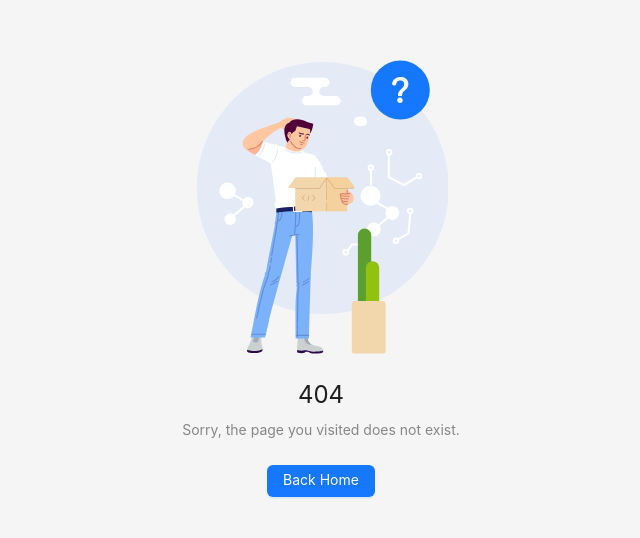
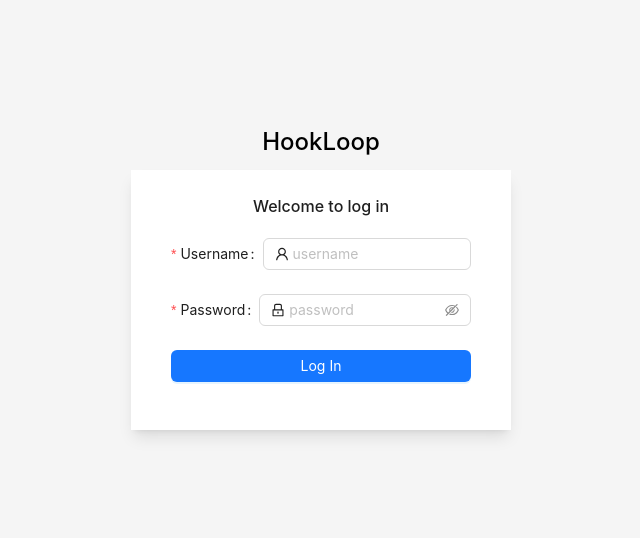
Before and after one commit to jasonluo07/hookloop-admin, a React (Vite) app: page /admin/login in a window 1280 px wide. Before the commit this address had no page. Shown: the part 122-660 px from the top of the page, without its empty margins (319-959 px from the left). Built offline with nearby package versions, Linux system fonts and the light colour scheme.

Commit message:
refactor: simplify routing and update UI text

```diff
--- a/src/components/ListMember/index.tsx
+++ b/src/components/ListMember/index.tsx
@@ -8,6 +8,7 @@ import EditForm from './EditForm';
 import FilterForm from './FilterForm';
 
 import { PageTitle } from '@/components/UI';
+import axios from 'axios';
 
 function ListMember() {
   const [filterFormInstance] = Form.useForm();
@@ -19,30 +20,34 @@ function ListMember() {
       total: 0,
     },
   });
-  const [rows, setRows] = useState<TRecord[]>([]);
+  const [dataSource, setDataSource] = useState<TRecord[]>([]);
   const [record, setRecord] = useState<TRecord>({} as TRecord);
   const [isEditFormOpen, setIsEditFormOpen] = useState(false);
 
   const columns: IColumn<TRecord>[] = [
     {
+      title: 'ID',
+      dataIndex: '_id',
+    },
+    {
       title: 'Username',
       dataIndex: 'username',
     },
     {
-      title: 'email',
+      title: 'Email',
       dataIndex: 'email',
     },
     {
       title: 'Register Date',
-      dataIndex: 'RegisterDate',
-      render: (RegisterDate: string) => <span>{dayjs(RegisterDate).format('YYYY-MM-DD HH:mm')}</span>,
+      dataIndex: 'createdAt',
+      render: (createdAt: string) => <span>{dayjs(createdAt).format('YYYY-MM-DD HH:mm')}</span>,
     },
     {
       title: 'Plan',
       dataIndex: 'plan',
     },
     {
-      title: 'isArchived',
+      title: 'IsArchived',
       dataIndex: 'isArchived',
       // render: (isArchived: number) => <span className={`${isArchived === 0 && 'text-red-500'}`}>{Locale.status(isArchived)}</span>,
     },
@@ -70,7 +75,8 @@ function ListMember() {
     try {
       // TODO axios
       console.log('handleSearch');
-      // const result = await fetchData(filterData);
+      const result = await fetchData(filterData);
+      console.log('result', result)
 
       // setTableParams(base =>
       //   produce(base, draft => {
@@ -78,7 +84,7 @@ function ListMember() {
       //     draft.pagination.current = isNewSearch ? 1 : tableParams.pagination.current;
       //   })
       // );
-      // setRows(result.Data);
+      // setDataSource(result.Data);
     } catch (error) {
       console.error(error);
     } finally {
@@ -88,7 +94,10 @@ function ListMember() {
 
   const fetchData = async (filterData: TFilterData) => {
     // TODO: axios
-    // const result = axios.get('http://localhost:3000/users');
+    console.log('fetchData')
+    const result = await axios.get('http://localhost:8080/api/v1/admin/users');
+    console.log('result', result)
+
     // console.log('result', result);
 
     // const result = (await POST(...., {
@@ -103,7 +112,6 @@ function ListMember() {
     // };
 
     // if (result.State === 'Success') return result;
-    throw new Error('fetchData error');
   };
 
   const handleTableChange = (pagination: TablePaginationConfig) => {
@@ -119,10 +127,10 @@ function ListMember() {
 
   return (
     <>
-      <PageTitle name="Users" />
+      <PageTitle name="User List" />
       <FilterForm filterFormInstance={filterFormInstance} onSearch={handleSearch} />
       <Table
-        dataSource={rows}
+        dataSource={dataSource}
         columns={columns}
         rowKey={(record: TRecord) => record.id}
         pagination={tableParams.pagination}
--- a/src/layouts/Header.tsx
+++ b/src/layouts/Header.tsx
@@ -29,7 +29,7 @@ function Header({ isCollapsed, setIsCollapsed }: HeaderProps) {
       type: 'LOG_OUT',
     });
     message.success('Log out successfully');
-    navigate('/login');
+    navigate('/admin/login');
   };
 
   const content = (
--- a/src/layouts/Sider.tsx
+++ b/src/layouts/Sider.tsx
@@ -15,11 +15,11 @@ function Sider({ isCollapsed }: SiderProps) {
       children: [
         {
           label: (
-            <Link to={'member/list'} className="text-inherit">
-              Users
+            <Link to={'user/list'} className="text-inherit">
+              User List
             </Link>
           ),
-          key: 'member/list',
+          key: 'user/list',
         },
       ],
     },
@@ -37,7 +37,7 @@ function Sider({ isCollapsed }: SiderProps) {
     >
       <div className="flex h-16 items-center gap-4 pl-6 ">
         <img src="/src/assets/logo.svg" className="h-8 w-8" />
-        <a href="/dashboard" className="text-white">
+        <a href="/dashboard/user/list" className="text-white">
           HookLoop
         </a>
       </div>
--- a/src/pages/LoginPage.tsx
+++ b/src/pages/LoginPage.tsx
@@ -3,21 +3,17 @@ import { LockOutlined, UserOutlined } from '@ant-design/icons';
 import { Button, Form, Input, Layout, message } from 'antd';
 import axios from 'axios';
 import { useState } from 'react';
-import { useLocation, useNavigate } from 'react-router-dom';
+import { useNavigate } from 'react-router-dom';
 
 function LoginPage() {
-  const location = useLocation();
   const navigate = useNavigate();
   const [isLoading, setIsLoading] = useState(false);
   const { authDispatch } = useAuthContext();
-  const { pathname } = location;
 
-  const handleLogin = async (values: { username: string; Password: string }) => {
+  const handleLogin = async (values: { username: string; password: string }) => {
     setIsLoading(true);
     try {
-      // TODO: axios
-      const reqEndPoint = `/auth${pathname}`;
-      const res = (await axios.post(reqEndPoint, values)) as {
+      const res = (await axios.post('http://localhost:8080/api/v1/admin/login', values)) as {
         data: { State: string; Token: string };
       };
       const { State, Token } = res.data;
@@ -30,10 +26,10 @@ function LoginPage() {
             token: Token,
           },
         });
-        message.success('登入成功');
-        navigate('/dashboard');
+        message.success('Log in successful!');
+        navigate('/dashboard/user/list');
       } else {
-        message.error('登入失敗');
+        message.error('Log in successful!')
       }
     } catch (errInfo) {
       console.error(errInfo);
@@ -47,11 +43,11 @@ function LoginPage() {
       <h1 className="text-2xl">HookLoop</h1>
       <Form name="login" layout="horizontal" onFinish={handleLogin} className="w-[380px] bg-white px-10 py-6 shadow-lg">
         <h2 className="mb-5 text-center text-base">Welcome to log in</h2>
-        <Form.Item name="username" label="username" rules={[{ required: true, message: '請輸入你的帳號' }]}>
+        <Form.Item name="username" label="Username" rules={[{ required: true, message: 'Please enter your username' }]}>
           <Input prefix={<UserOutlined />} placeholder="username" />
         </Form.Item>
-        <Form.Item name="Password" label="Password" rules={[{ required: true, message: '請輸入你的密碼' }]}>
-          <Input.Password prefix={<LockOutlined />} placeholder="Password" />
+        <Form.Item name="password" label="Password" rules={[{ required: true, message: 'Please enter your password' }]}>
+          <Input.Password prefix={<LockOutlined />} placeholder="password" />
         </Form.Item>
         <Form.Item>
           <Button type="primary" htmlType="submit" loading={isLoading} className="w-full">
--- a/src/pages/NotFoundPage.tsx
+++ b/src/pages/NotFoundPage.tsx
@@ -5,7 +5,7 @@ function NotFoundPage() {
   const navigate = useNavigate();
 
   const handleBackHome = () => {
-    navigate('/dashboard');
+    navigate('/dashboard/user/list');
   };
 
   return (
```
Also changed, not shown: src/App.tsx (+3 -7 lines).
